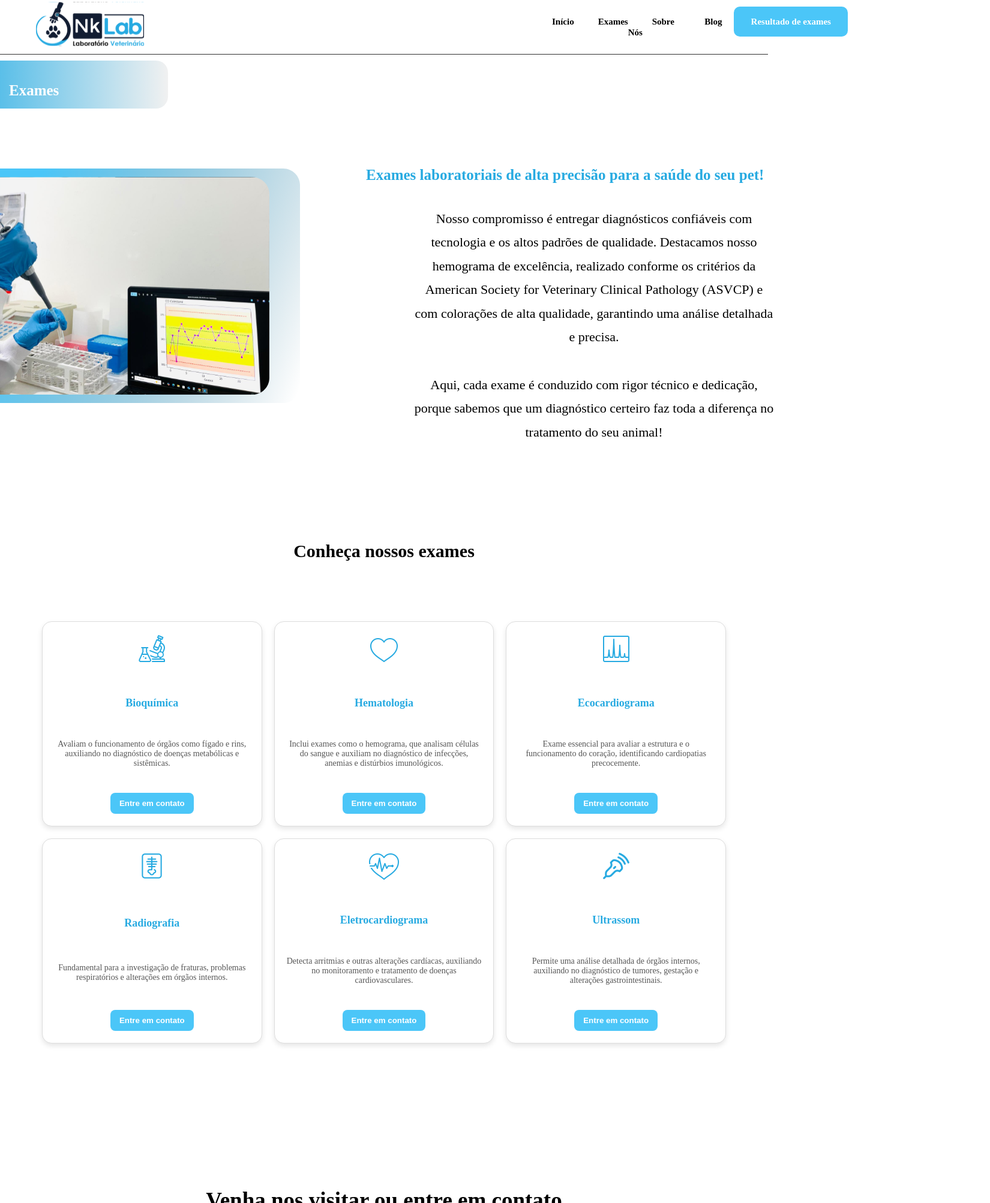
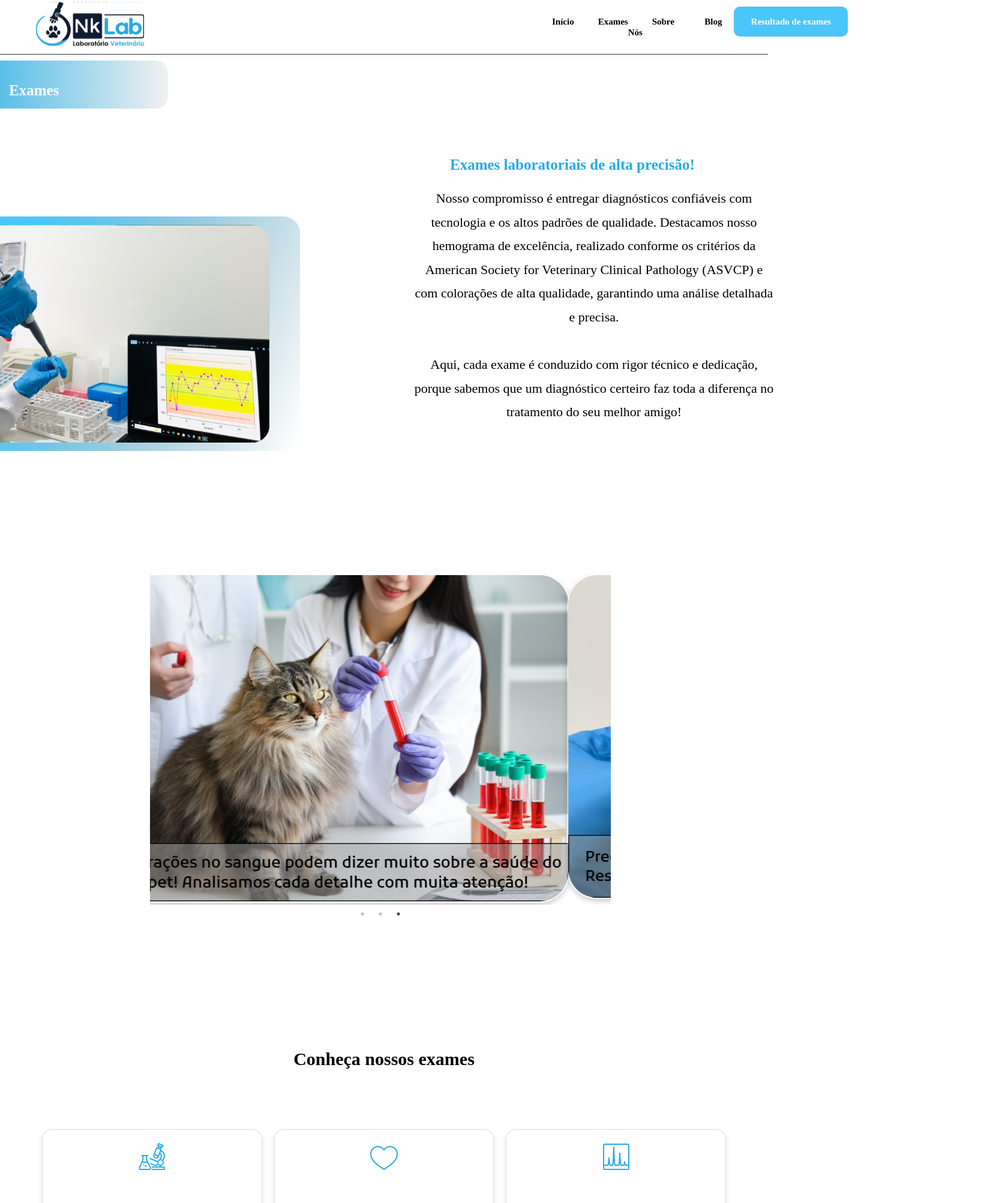
Before and after one commit to FranccoL/Nk-Lab, a React (Vite) app in the folder nklab/: page /exames in a window 1280 px wide. Shown: the top 2006 px of the page at 60% size, 1650 px wide, since content can reach past the window. Built offline with nearby package versions, Linux system fonts and the light colour scheme; a web font is replaced by a local one.

Commit message:
alterações de design

```diff
--- a/nklab/src/components/ExamesPage/ExamesPage.css
+++ b/nklab/src/components/ExamesPage/ExamesPage.css
@@ -1,4 +1,31 @@
-/* Título "Sobre Nós" */
+@import "slick-carousel/slick/slick.css";
+@import "slick-carousel/slick/slick-theme.css";
+
+.carousel-container {
+  width: 60%;
+  height: 30%; /* Faz o carrossel ocupar toda a altura do container */
+  margin-top: 250px;
+  margin-left: 250px;
+
+}
+.carousel-image{
+    border-radius: 50px;
+    border: 2px solid rgba(255, 255, 255, 0.5);
+    box-shadow: 0px 4px 10px rgba(0, 0, 0, 0.2);
+    transition: transform 0.3s ease-in-out, box-shadow 0.3s ease-in-out;
+}
+
+.slick-slide img {
+  width: 100%;  /* Garante que as imagens ocupem 100% do container */
+  height: auto; /* Mantém a proporção das imagens */
+  object-fit: cover; /* Garante que as imagens cobrem todo o espaço sem distorcer */
+}
+
+.slick-container {
+  width: 100%;
+  max-width: 100%;  /* Garante que o carrossel ocupe 100% da largura do container */
+  height: 100%;
+}
 .exames-header {
     width: 250px;
     background: linear-gradient(to right, rgba(49, 175, 227, 0.8), rgba(115, 115, 115, 0.1));
@@ -34,7 +61,7 @@
     color: #27AAE1;
     font-size: 25px;
     width: 900px;
-    margin-left: 60px;
+    margin-left: 200px;
 }
 
 .exames-text p {
@@ -51,6 +78,7 @@
     padding: 40px 20px;
     margin-left: 50px;
     margin-right: 50px;
+    margin-top: 100px;
 }
 
 .exames-title {
--- a/nklab/src/components/ExamesPage/ExamesPage.jsx
+++ b/nklab/src/components/ExamesPage/ExamesPage.jsx
@@ -1,31 +1,47 @@
+import Slider from "react-slick";
 import "./ExamesPage.css";
 
 const exams = [
-    { name: "Bioquímica", icon: "/icons/Laboratory.svg", description:"Avaliam o funcionamento de órgãos como fígado e rins, auxiliando no diagnóstico de doenças metabólicas e sistêmicas." },
-    { name: "Hematologia", icon: "/icons/Heart.svg", description:"Inclui exames como o hemograma, que analisam células do sangue e auxiliam no diagnóstico de infecções, anemias e distúrbios imunológicos." },
-    { name: "Ecocardiograma", icon: "/icons/ECG.svg", description:"Exame essencial para avaliar a estrutura e o funcionamento do coração, identificando cardiopatias precocemente." },
-    { name: "Radiografia", icon: "/icons/X-ray.svg", description:"Fundamental para a investigação de fraturas, problemas respiratórios e alterações em órgãos internos." },
-    { name: "Eletrocardiograma", icon: "/icons/Heart with Pulse.svg", description:"Detecta arritmias e outras alterações cardíacas, auxiliando no monitoramento e tratamento de doenças cardiovasculares." },
-    { name: "Ultrassom", icon: "/icons/Ultrasound.svg", description:"Permite uma análise detalhada de órgãos internos, auxiliando no diagnóstico de tumores, gestação e alterações gastrointestinais." }
+  { name: "Bioquímica", icon: "/icons/Laboratory.svg", description: "Avaliam o funcionamento de órgãos..." },
+  { name: "Hematologia", icon: "/icons/Heart.svg", description: "Inclui exames como o hemograma..." },
+  { name: "Ecocardiograma", icon: "/icons/ECG.svg", description: "Exame essencial para avaliar..." },
+  { name: "Radiografia", icon: "/icons/X-ray.svg", description: "Fundamental para a investigação..." },
+  { name: "Eletrocardiograma", icon: "/icons/Heart with Pulse.svg", description: "Detecta arritmias..." },
+  { name: "Ultrassom", icon: "/icons/Ultrasound.svg", description: "Permite uma análise detalhada..." }
 ];
+
+const settings = {
+  dots: true,
+  infinite: true,
+  speed: 500,
+  slidesToShow: 1,
+  slidesToScroll: 1,
+  autoplay: true,
+  autoplaySpeed: 3000,
+};
 
 function ExamesPage() {
   return (
     <div className="exames-page">
-
       <div className="exames-header">
         <h2>Exames</h2>
       </div>
 
-      <div className="exames-container d-flex jc-space-between">
-        <img src="/grafico.svg" alt="" className="exames-logo"/>
-        <div className="exames-text d-flex jc-center flex-column">
-          <h1>Exames laboratoriais de alta precisão para a saúde do seu pet!</h1>
+      <div className="exames-container">
+        <img src="/grafico.svg" alt="" className="exames-logo" />
+        <div className="exames-text">
+          <h1>Exames laboratoriais de alta precisão!</h1>
           <p>Nosso compromisso é entregar diagnósticos confiáveis com tecnologia e os altos padrões de qualidade. Destacamos nosso hemograma de excelência, realizado conforme os critérios da American Society for Veterinary Clinical Pathology (ASVCP) e com colorações de alta qualidade, garantindo uma análise detalhada e precisa. <br />
-          <br />Aqui, cada exame é conduzido com rigor técnico e dedicação, porque sabemos que um diagnóstico certeiro faz toda a diferença no tratamento do seu animal!</p>
+          <br />Aqui, cada exame é conduzido com rigor técnico e dedicação, porque sabemos que um diagnóstico certeiro faz toda a diferença no tratamento do seu melhor amigo!</p>
         </div>
       </div>
-
+      <div className="carousel-container">
+        <Slider {...settings}>
+          <div><img src="/usg.svg" alt="Imagem 1" className="carousel-image" /></div>
+          <div><img src="/hemo.svg" alt="Imagem 2" className="carousel-image" /></div>
+          <div><img src="/analise.svg" alt="Imagem 3" className="carousel-image" /></div>
+        </Slider>
+      </div>
       <section className="exames-section">
         <h2 className="exames-title">Conheça nossos exames</h2>
         <div className="exames-grid">
@@ -41,6 +57,9 @@ function ExamesPage() {
           ))}
         </div>
       </section>
+
+
+
     </div>
   );
 }
--- a/nklab/src/components/SectionExames/SectionExames.jsx
+++ b/nklab/src/components/SectionExames/SectionExames.jsx
@@ -3,7 +3,7 @@ import "./SectionExames.css";
 function SectionExames() {
   return (
     <section className="section-exams">
-        <h2 className="section-title">Confira alguns exames</h2>
+        <h2 className="section-title">Confira nossos exames</h2>
         <div className="exams-grid">
           <div className="exam-card">
             <div className="exam-icon"><img src="/icons/Laboratory.svg" alt="Bioquímica" /></div>
--- a/nklab/src/components/SectionHome/SectionHome.css
+++ b/nklab/src/components/SectionHome/SectionHome.css
@@ -1,22 +1,4 @@
-@import "slick-carousel/slick/slick.css";
-@import "slick-carousel/slick/slick-theme.css";
 
-.carousel-container {
-  width: 50%;
-  height: 60%; /* Faz o carrossel ocupar toda a altura do container */
-  margin-bottom: 150px;
-}
-.slick-slide img {
-  width: 100%;  /* Garante que as imagens ocupem 100% do container */
-  height: auto; /* Mantém a proporção das imagens */
-  object-fit: cover; /* Garante que as imagens cobrem todo o espaço sem distorcer */
-}
-
-.slick-container {
-  width: 100%;
-  max-width: 100%;  /* Garante que o carrossel ocupe 100% da largura do container */
-  height: 100%;
-}
 .section-home {
   width: 100%;
   height: 580px;
@@ -43,18 +25,19 @@
   max-width: 1200px;
 }
 
-/* Estilização do vídeo do lado esquerdo */
 .video-container {
-  flex: 1; /* Ocupa metade do espaço */
+  flex: 1; /* Mantém o espaço proporcional */
   display: flex;
   justify-content: center;
   align-items: center;
 }
 
-.side-video {
-  width: 100%;
-  height: 500px; /* Ajuste a altura do vídeo para corresponder à imagem */
-  object-fit: cover; /* Garante que o vídeo cubra o espaço sem distorção */
+.home-video {
+  width: 100%;  /* Reduzindo a largura */
+  max-width: 700px; /* Limitando o tamanho máximo */
+  height: 500px; /* Diminuindo a altura */
+  object-fit: cover; /* Mantendo o enquadramento sem distorção */
+  border-radius: 10px;
 }
 
 /* Ajustando o conteúdo para ocupar o lado direito */
@@ -145,6 +128,9 @@
     padding: 30px 15px;
     width: 93%;
   }
+  *{
+    border: red 3px solid;
+  }
 
   .container-home {
     flex-direction: column; /* Empilha os elementos */
--- a/nklab/src/components/SectionInfo/SectionInfo.jsx
+++ b/nklab/src/components/SectionInfo/SectionInfo.jsx
@@ -7,7 +7,7 @@ function SectionInfo() {
             <div className="backSmall"></div>
 
             <div className="backgrLinear d-flex  jc-center flex-column">
-            <img src="/imgVet.svg" alt="" className="imgVet"/>
+            <img src="/diagnosttic.svg" alt="" className="imgVet"/>
             <h1>Resultados rápidos e precisos, conte com a experiência de quem realmente entende.</h1>
                 <img src="/iconsInfo.svg" alt="" className="imgIcons"/>
 
--- a/nklab/src/components/SobreNosPage/SobreNosPage.css
+++ b/nklab/src/components/SobreNosPage/SobreNosPage.css
@@ -276,9 +276,6 @@
     margin-left: -800px;
   }
 
-  *{
-    border: red 1px solid;
-  }
   .conteudoSobre{
     display: flex;
     flex-direction: column;
--- a/nklab/src/components/SobreNosPage/SobreNosPage.jsx
+++ b/nklab/src/components/SobreNosPage/SobreNosPage.jsx
@@ -48,7 +48,7 @@ function SobreNosPage() {
                   <br />🔬 Valores: Competência, eficiência, agilidade e inovação, sempre com amor e compromisso com nossos amigos peludos.
                 </h2>
               </div>
-              <img src="/diagnostic2.svg" alt="Imagem sobre nós" className="imagemLateral2" />
+              <img src="/imgVet.svg" alt="Imagem sobre nós" className="imagemLateral2" />
             </div>
 
             <h3>NK Laboratório – Excelência que transforma a saúde do seu pet!</h3>
```
Also changed, not shown: nklab/src/components/SectionHome/SectionHome.jsx (+6 -48 lines), nklab/public/diagnosttic.svg (added).
